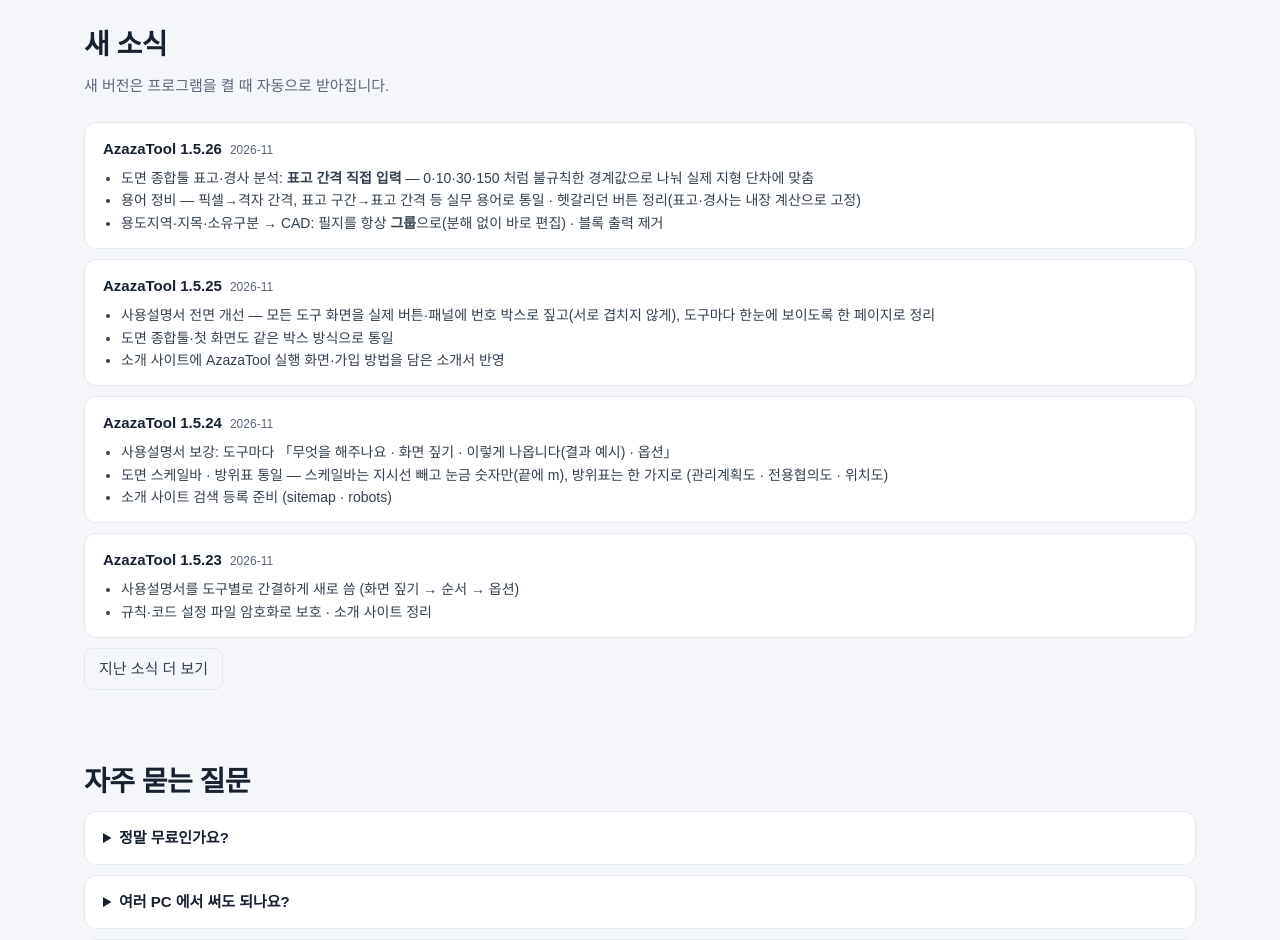
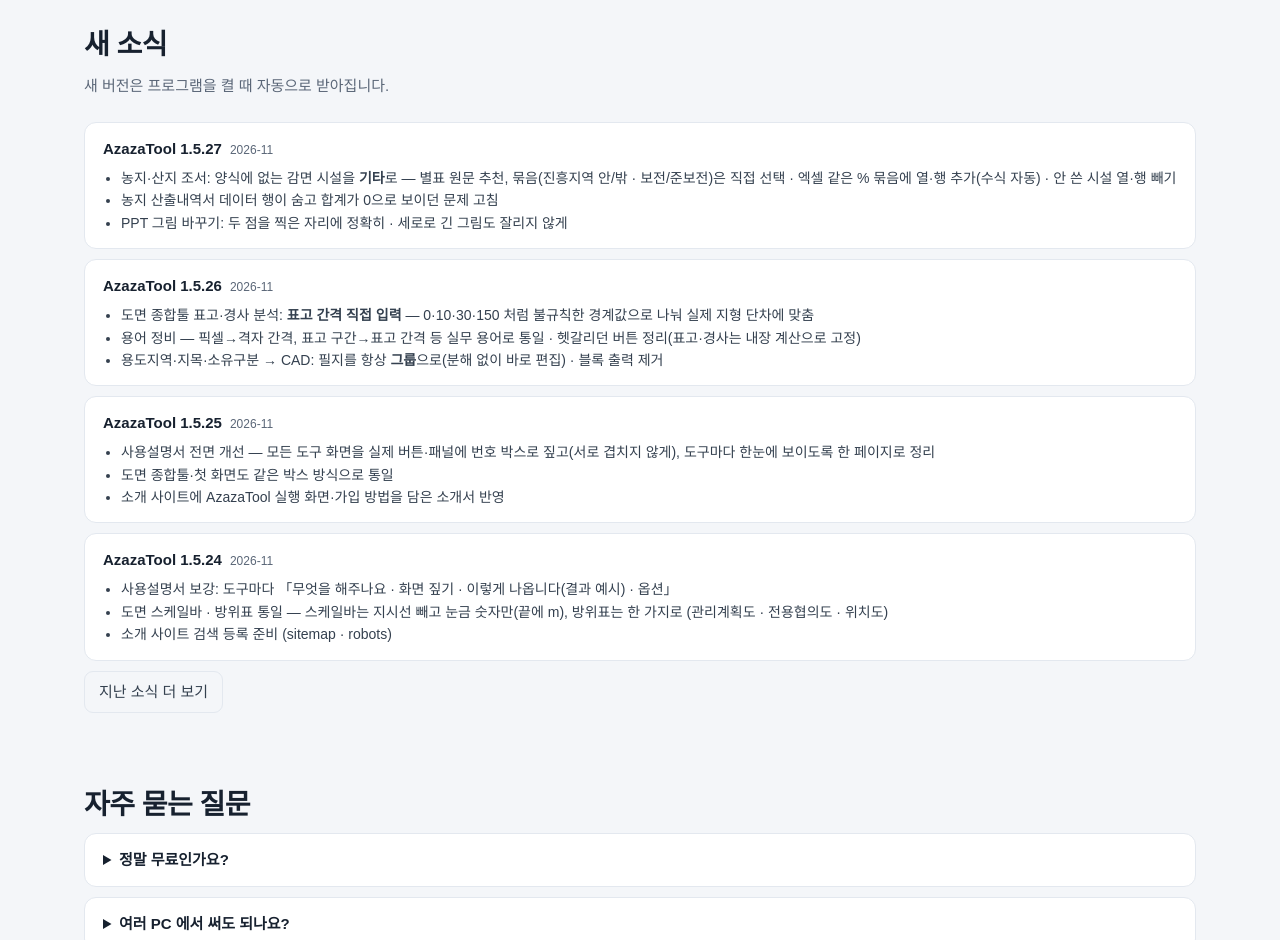
Before and after one commit to dlwlrmadltnsrks/Urban, a plain HTML site: page docs/index.html in a window 1280 px wide. Shown: the part 2580-3520 px from the top of the page. Drawn offline with Linux system fonts and the light colour scheme; no server answers.

Commit message:
AzazaTool 1.5.27: README · 사이트 · 사용설명서

```diff
--- a/docs/index.html
+++ b/docs/index.html
@@ -71,7 +71,8 @@ footer{border-top:1px solid var(--line);background:var(--panel);padding:26px 0;c
 
 <section id="news"><div class="w">
 <h2>새 소식</h2><p class="lead">새 버전은 프로그램을 켤 때 자동으로 받아집니다.</p>
-<div class="rel" id="rel"><div><b>AzazaTool 1.5.26</b><time>2026-11</time>
+<div class="rel" id="rel"><div><b>AzazaTool 1.5.27</b><time>2026-11</time>
+    <ul><li>농지·산지 조서: 양식에 없는 감면 시설을 <b>기타</b>로 — 별표 원문 추천, 묶음(진흥지역 안/밖 · 보전/준보전)은 직접 선택 · 엑셀 같은 % 묶음에 열·행 추가(수식 자동) · 안 쓴 시설 열·행 빼기</li><li>농지 산출내역서 데이터 행이 숨고 합계가 0으로 보이던 문제 고침</li><li>PPT 그림 바꾸기: 두 점을 찍은 자리에 정확히 · 세로로 긴 그림도 잘리지 않게</li></ul></div><div><b>AzazaTool 1.5.26</b><time>2026-11</time>
     <ul><li>도면 종합툴 표고·경사 분석: <b>표고 간격 직접 입력</b> — 0·10·30·150 처럼 불규칙한 경계값으로 나눠 실제 지형 단차에 맞춤</li><li>용어 정비 — 픽셀→격자 간격, 표고 구간→표고 간격 등 실무 용어로 통일 · 헷갈리던 버튼 정리(표고·경사는 내장 계산으로 고정)</li><li>용도지역·지목·소유구분 → CAD: 필지를 항상 <b>그룹</b>으로(분해 없이 바로 편집) · 블록 출력 제거</li></ul></div><div><b>AzazaTool 1.5.25</b><time>2026-11</time>
     <ul><li>사용설명서 전면 개선 — 모든 도구 화면을 실제 버튼·패널에 번호 박스로 짚고(서로 겹치지 않게), 도구마다 한눈에 보이도록 한 페이지로 정리</li><li>도면 종합툴·첫 화면도 같은 박스 방식으로 통일</li><li>소개 사이트에 AzazaTool 실행 화면·가입 방법을 담은 소개서 반영</li></ul></div><div><b>AzazaTool 1.5.24</b><time>2026-11</time>
     <ul><li>사용설명서 보강: 도구마다 「무엇을 해주나요 · 화면 짚기 · 이렇게 나옵니다(결과 예시) · 옵션」</li><li>도면 스케일바 · 방위표 통일 — 스케일바는 지시선 빼고 눈금 숫자만(끝에 m), 방위표는 한 가지로 (관리계획도 · 전용협의도 · 위치도)</li><li>소개 사이트 검색 등록 준비 (sitemap · robots)</li></ul></div><div><b>AzazaTool 1.5.23</b><time>2026-11</time>
```
Also changed, not shown: 1 other file.
